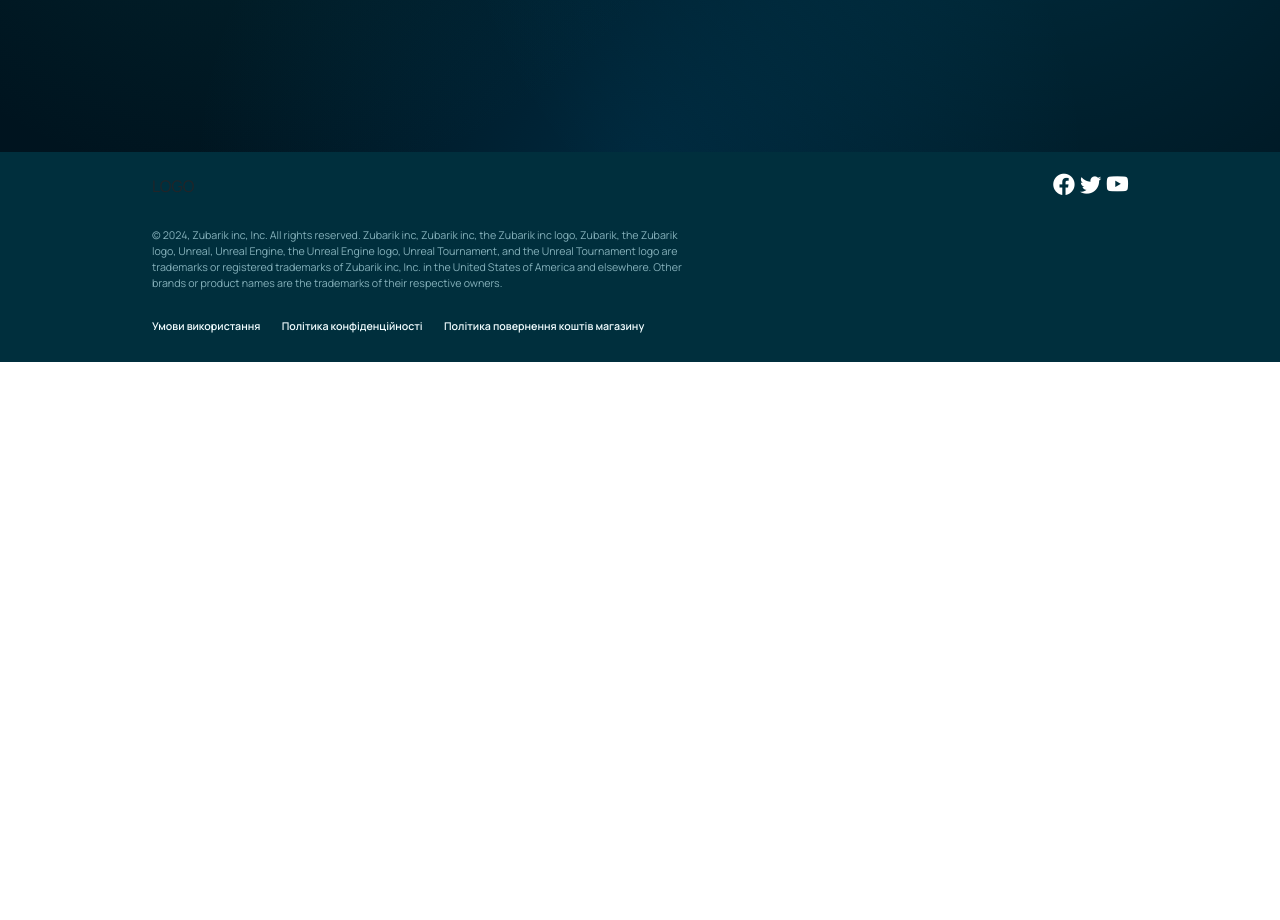
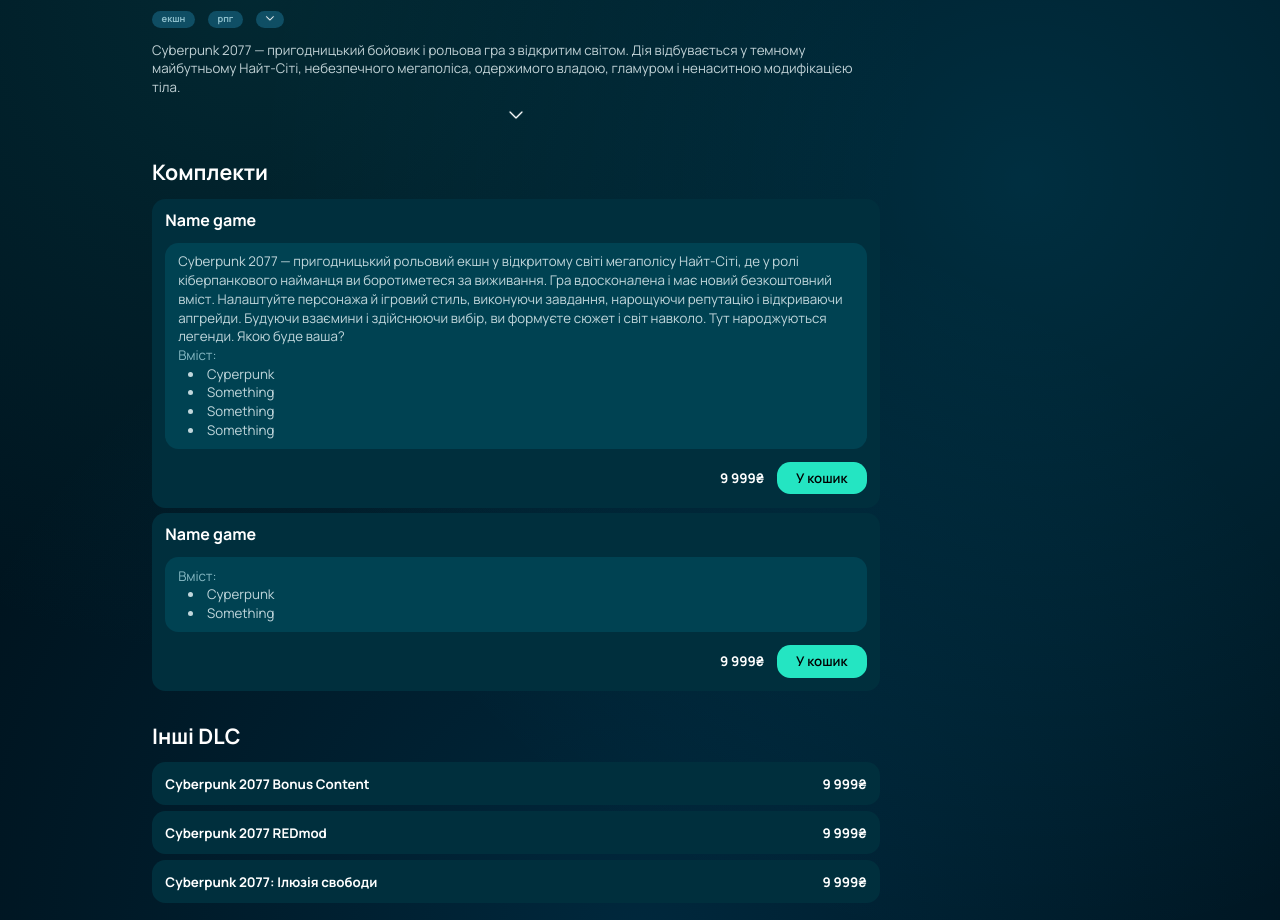
Before and after one commit to kanjo1ndd/gameflow, a React (Vite) app: page /Game in a window 1280 px wide. Shown: the part 579-1499 px from the top of the page. Before the commit the page ends 941 px from the top, so only its background shows below. Built offline with nearby package versions, Linux system fonts and the light colour scheme; what react-select-country-list would draw is missing.

Commit message:
update game page

```diff
--- a/src/views/pageGame/PageGame.css
+++ b/src/views/pageGame/PageGame.css
@@ -66,3 +66,162 @@
     width: 9.375vw;
     height: 4.583vw;
 }
+
+.category-game-page {
+    display: flex;
+    position: relative;
+
+    margin-top: 1vw;
+    gap: 1vw;
+}
+
+.text-category-game-page {
+    background-color: rgba(55, 195, 255, 0.25);
+    color: rgba(204, 248, 255, 0.65);
+    height: max-content;
+
+    padding: 0.25vw 0.75vw;
+    border-radius: 1.042vw;
+    font-weight: 700;
+    font-size: 0.729vw;
+    line-height: 114.99999999999999%;
+    letter-spacing: -1%;
+}
+
+.text-category-game-page:hover {
+    color: white;
+}
+
+.category-game-page .bi-chevron-down {
+    color: white;
+}
+
+.pre-description {
+    color: rgba(241, 253, 255, 0.8);
+
+    margin-top: 1vw;
+    width: 56.875vw;
+    font-weight: 400;
+    font-size: 1.042vw;
+    line-height: 140%;
+    letter-spacing: -1%;
+}
+
+.chevron-down {
+    display: flex;
+    position: relative;
+    justify-content: center;
+    color: white;
+
+    margin-top: 0.5vw;
+    margin-bottom: 1vw;
+    font-size: 1.25vw;
+    width: 56.875vw;
+}
+
+/* Комплекти */
+
+.set-game-page {
+    background-color: rgba(0, 47, 61, 1);
+
+    padding: 1.042vw;
+    margin-bottom: 0.4vw;
+    border-radius: 1.042vw;
+    width: 56.875vw;
+}
+
+.name-set-game-page {
+    color: white;
+
+    margin-bottom: 1.042vw;
+    font-weight: 700;
+    font-size: 1.25vw;
+    line-height: 110.00000000000001%;
+    letter-spacing: 0%;
+}
+
+.block-set-game-page {
+    background-color: rgba(0, 66, 82, 1);
+    color: rgba(241, 253, 255, 0.8);
+
+    padding: 0.75vw 1vw;
+    border-radius: 1.042vw;
+    width: 100%;
+    font-weight: 400;
+    font-size: 1.042vw;
+    line-height: 140%;
+    letter-spacing: -1%;
+}
+
+.contents-set-game-page {
+    padding-left: 0.75vw;
+}
+
+.contents-text {
+    color: rgba(204, 248, 255, 0.65);
+}
+
+.price-button-game-page {
+    display: flex;
+    position: relative;
+    align-items: center;
+    justify-content: flex-end;
+
+    gap: 1vw;
+    margin-top: 1vw;
+    width: 100%;
+}
+
+.price-game-page {
+    color: white;
+
+    font-weight: 700;
+    font-size: 1.042vw;
+    line-height: 120%;
+    letter-spacing: 0%;
+}
+
+.button-basket {
+    outline: none;
+    border: none;
+    background-color: rgba(36, 229, 194, 1);
+    color: black;
+
+    padding: 0.65vw 1.5vw;
+    border-radius: 1.042vw;
+    font-weight: 600;
+    font-size: 1.042vw;
+    line-height: 120%;
+    letter-spacing: 0%;
+}
+
+.button-basket:hover {
+    filter: brightness(1.1);
+}
+
+/* dlc */
+
+.dlc-set-game-page {
+    display: flex;
+    position: relative;
+    flex-direction: column;
+
+    gap: 0.5vw;
+    width: 56.875vw;
+}
+
+.block-dlc-game-page {
+    display: flex;
+    position: relative;
+    justify-content: space-between;
+    background-color: rgba(0, 47, 61, 1);
+    color: white;
+
+    padding: 1.042vw;
+    border-radius: 1.042vw;
+    width: 100%;
+    font-weight: 700;
+    font-size: 1.042vw;
+    line-height: 120%;
+    letter-spacing: 0%;
+}
--- a/src/views/pageGame/PageGame.jsx
+++ b/src/views/pageGame/PageGame.jsx
@@ -16,7 +16,69 @@
                     ))}
                 </div>
                 <div className="category-game-page">
-
+                    <div className="text-category-game-page">
+                        екшн
+                    </div>
+                    <div className="text-category-game-page">
+                        рпг
+                    </div>
+                    <div className="text-category-game-page">
+                        <i className="bi bi-chevron-down"/>
+                    </div>
+                </div>
+                <div className="pre-description">
+                    Cyberpunk 2077 — пригодницький бойовик і рольова гра з відкритим світом. Дія відбувається у темному майбутньому Найт-Сіті, небезпечного мегаполіса, одержимого владою, гламуром і ненаситною модифікацією тіла.
+                </div>
+                <div className="chevron-down">
+                    <i className="bi bi-chevron-down"/>
+                </div>
+                <div className="name-game-page">Комплекти</div>
+                <div className="set-game-page">
+                    <div className="name-set-game-page">Name game</div>
+                    <div className="block-set-game-page">
+                        Cyberpunk 2077 — пригодницький рольовий екшн у відкритому світі мегаполісу Найт-Сіті, де у ролі кіберпанкового найманця ви боротиметеся за виживання. Гра вдосконалена і має новий безкоштовний вміст. Налаштуйте персонажа й ігровий стиль, виконуючи завдання, нарощуючи репутацію і відкриваючи апгрейди. Будуючи взаємини і здійснюючи вибір, ви формуєте сюжет і світ навколо. Тут народжуються легенди. Якою буде ваша?
+                        <div className="contents-text">Вміст:</div>
+                        <nav className="contents-set-game-page">
+                            <li>Cyperpunk</li>
+                            <li>Something</li>
+                            <li>Something</li>
+                            <li>Something</li>
+                        </nav>
+                    </div>
+                    <div className="price-button-game-page">
+                        <div className="price-game-page">9 999₴</div>
+                        <button className="button-basket">У кошик</button>
+                    </div>
+                </div>
+                <div className="set-game-page">
+                    <div className="name-set-game-page">Name game</div>
+                    <div className="block-set-game-page">
+                        <div className="contents-text">Вміст:</div>
+                        <nav className="contents-set-game-page">
+                            <li>Cyperpunk</li>
+                            <li>Something</li>
+                        </nav>
+                    </div>
+                    <div className="price-button-game-page">
+                        <div className="price-game-page">9 999₴</div>
+                        <button className="button-basket">У кошик</button>
+                    </div>
+                </div>
+                <div className="name-game-page">Інші DLC</div>
+                <div className="dlc-set-game-page">
+                    <div className="block-dlc-game-page">
+                        <div>Cyberpunk 2077 Bonus Content</div> <div>9 999₴</div>
+                    </div>
+                    <div className="block-dlc-game-page">
+                        <div>Cyberpunk 2077 REDmod</div> <div>9 999₴</div>
+                    </div>
+                    <div className="block-dlc-game-page">
+                        <div>Cyberpunk 2077: Ілюзія свободи</div> <div>9 999₴</div>
+                    </div>
+                    <div className="price-button-game-page">
+                        <div className="price-game-page">9 999₴</div>
+                        <button className="button-basket">Додати в кошик усі DLC</button>
+                    </div>
                 </div>
             </div>
             <div>
```
